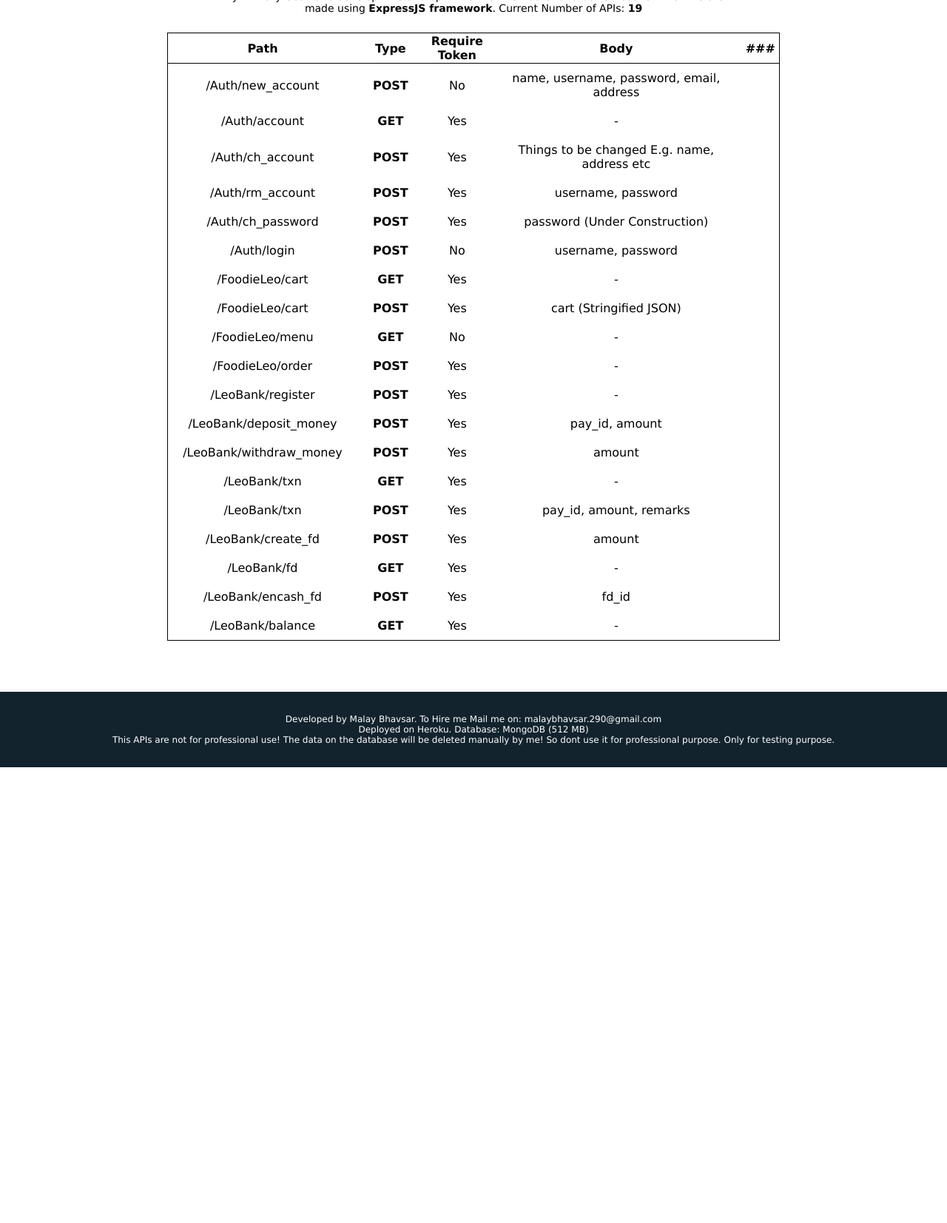
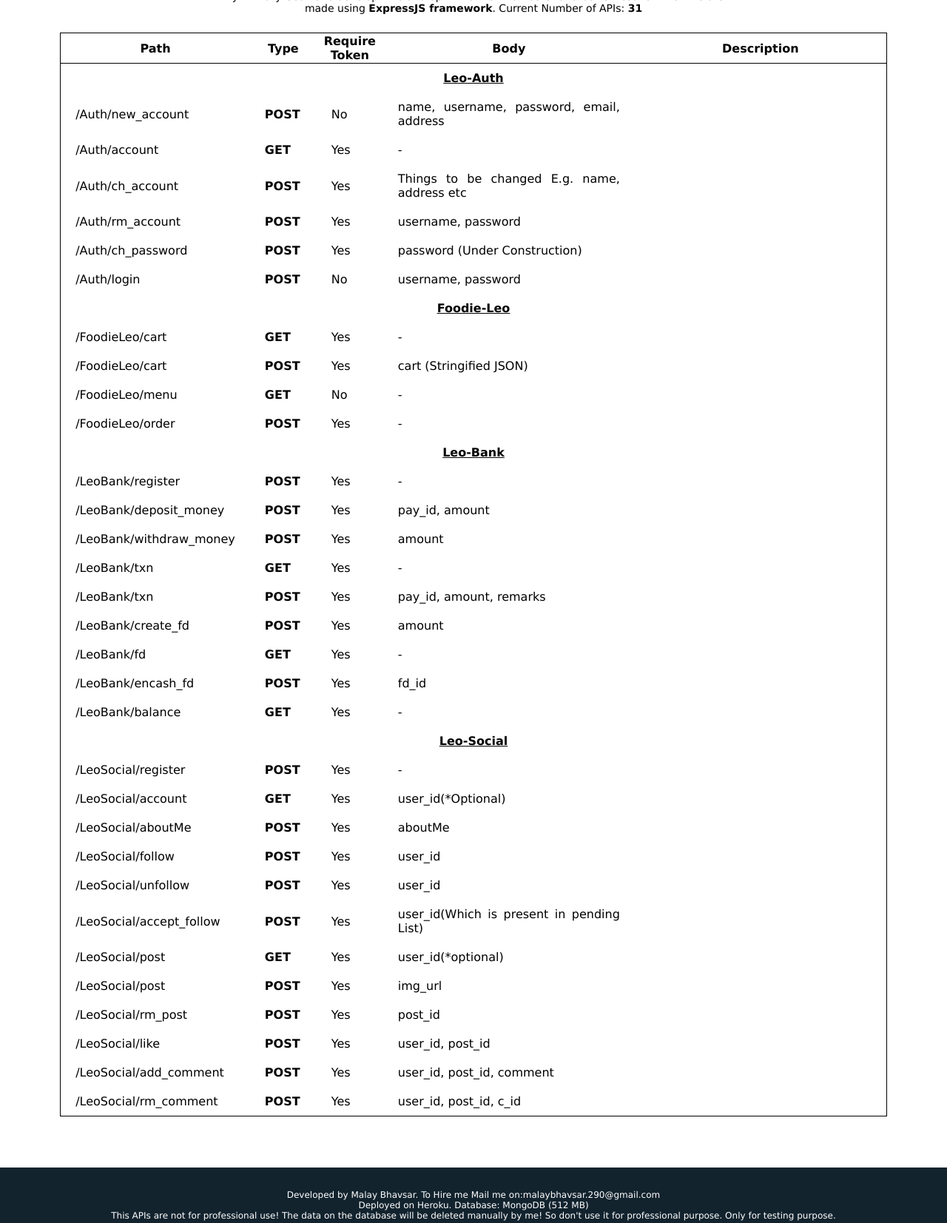
Before and after one commit to Leo-Malay/Leo-Api-Center, a website: page public/index.html in a window 1280 px wide. Shown: the part 205-1858 px from the top of the page at 74% size. Before the commit the page ends 1242 px from the top, so only its background shows below. Drawn offline with Linux system fonts and the light colour scheme.

Commit message:
Follow/Unfollow/AcceptFollow, Like/Dislike, Add/Remove Comment and basic optimization

```diff
--- a/Routes/Function/db_method.js
+++ b/Routes/Function/db_method.js
@@ -11,7 +11,7 @@
 const InsertArray = (db_name, search_payload, payload) => {
     return db()
         .collection(db_name)
-        .updateOne(search_payload, { $addToSet: payload })
+        .updateOne(search_payload, { $addToSet: payload }, { upsert: true })
         .catch((err) => {
             throw err;
         });
--- a/config/default.json
+++ b/config/default.json
@@ -3,8 +3,8 @@
         "PORT": ""
     },
     "DB": {
-        "URL": "mongodb+srv://dbUser:A9zXW7CXWdQIlje9@leo-api-center.9i2b5.mongodb.net/myFirstDatabase?retryWrites=true&w=majority",
-        "LocalURL": "mongodb://localhost:27017/?readPreference=primary&appname=MongoDB%20Compass%20Community&ssl=false",
+        "+URL": "mongodb+srv://dbUser:A9zXW7CXWdQIlje9@leo-api-center.9i2b5.mongodb.net/myFirstDatabase?retryWrites=true&w=majority",
+        "URL": "mongodb://localhost:27017/?readPreference=primary&appname=MongoDB%20Compass%20Community&ssl=false",
         "NAME": "Leo-Api-Center",
         "User": "dbUser",
         "Pass": "A9zXW7CXWdQIlje9"
--- a/public/index.html
+++ b/public/index.html
@@ -15,8 +15,7 @@
             }
             .inline#inline {
                 display: inline-flex;
-            }
-            /* Header */
+            } /* Header */
             .header#header {
                 text-align: center;
                 padding: 20px 10px;
@@ -30,8 +29,7 @@
             .subtitle#subtitle {
                 font-size: 15px;
                 font-weight: 800;
-            }
-            /* Content */
+            } /* Content */
             .content#content {
                 padding: 30px 10px;
                 font-size: 16px;
@@ -41,12 +39,10 @@
                 padding-bottom: 5px;
                 font-size: 14px;
                 max-width: 700px;
-            }
-            /* Table */
+            } /* Table */
             table {
                 border: 1px solid black;
                 border-collapse: collapse;
-                text-align: center;
                 margin: 20px auto;
             }
             th {
@@ -55,6 +51,7 @@
             }
             td {
                 padding: 10px 20px;
+                text-align: justify !important;
             }
             tr,
             td {
@@ -63,7 +60,12 @@
             .type {
                 font-weight: 700;
             }
-            /* Footer */
+            #tablehead {
+                text-decoration: underline;
+                font-weight: 800;
+                padding: 10px 5px;
+                text-align: center !important;
+            } /* Footer */
             .footer#footer {
                 text-align: center;
                 padding: 30px 10px;
@@ -82,175 +84,274 @@
             <p id="desc">
                 Welcome to Leo-API-Center. Here I have a collection of APIs
                 combined to one project which helps me in reducing the duplicate
-                code and allows easy maintenance and improve productivity. I
-                have converted the reusable codes to several functions which
-                helps me to develop new API's much faster with less effort.
+                code and allows easy maintenance and improve productivity. Ihave
+                converted the reusable codes to several functions which helps me
+                to develop new API's much faster with less effort.
             </p>
             <p id="desc">
                 My Primary Goal is to develop APIs and optimize them for faster
                 and better results. This APIs are made using
-                <b>ExpressJS framework</b>. Current Number of APIs: <b>19</b>
+                <b>ExpressJS framework</b>. Current Number of APIs: <b>31</b>
             </p>
             <table border="1">
                 <tr>
-                    <th width="150px">Path</th>
+                    <th width="140px">Path</th>
                     <th width="50px">Type</th>
                     <th width="50px">Require Token</th>
                     <th width="300px">Body</th>
-                    <th width="10px">###</th>
+                    <th width="300px">Description</th>
                 </tr>
                 <!-- LeoAuth -->
                 <tr>
-                    <td width="150px">/Auth/new_account</td>
+                    <td colspan="5" id="tablehead">Leo-Auth</td>
+                </tr>
+                <tr>
+                    <td width="140px">/Auth/new_account</td>
                     <td width="50px" class="type">POST</td>
                     <td width="50px">No</td>
                     <td width="300px">
                         name, username, password, email, address
                     </td>
-                    <td width="10px"></td>
+                    <td width="300px"></td>
                 </tr>
                 <tr>
-                    <td width="150px">/Auth/account</td>
+                    <td width="140px">/Auth/account</td>
                     <td width="50px" class="type">GET</td>
                     <td width="50px">Yes</td>
                     <td width="300px">-</td>
-                    <td width="10px"></td>
+                    <td width="300px"></td>
                 </tr>
                 <tr>
-                    <td width="150px">/Auth/ch_account</td>
+                    <td width="140px">/Auth/ch_account</td>
                     <td width="50px" class="type">POST</td>
                     <td width="50px">Yes</td>
                     <td width="300px">
                         Things to be changed E.g. name, address etc
                     </td>
-                    <td width="10px"></td>
+                    <td width="300px"></td>
                 </tr>
                 <tr>
-                    <td width="150px">/Auth/rm_account</td>
+                    <td width="140px">/Auth/rm_account</td>
                     <td width="50px" class="type">POST</td>
                     <td width="50px">Yes</td>
                     <td width="300px">username, password</td>
-                    <td width="10px"></td>
+                    <td width="300px"></td>
                 </tr>
                 <tr>
-                    <td width="150px">/Auth/ch_password</td>
+                    <td width="140px">/Auth/ch_password</td>
                     <td width="50px" class="type">POST</td>
                     <td width="50px">Yes</td>
                     <td width="300px">password (Under Construction)</td>
-                    <td width="10px"></td>
+                    <td width="300px"></td>
                 </tr>
                 <tr>
-                    <td width="150px">/Auth/login</td>
+                    <td width="140px">/Auth/login</td>
                     <td width="50px" class="type">POST</td>
                     <td width="50px">No</td>
                     <td width="300px">username, password</td>
-                    <td width="10px"></td>
+                    <td width="300px"></td>
                 </tr>
                 <!-- FoodieLeo -->
                 <tr>
-                    <td width="150px">/FoodieLeo/cart</td>
+                    <td colspan="5" id="tablehead">Foodie-Leo</td>
+                </tr>
+                <tr>
+                    <td width="140px">/FoodieLeo/cart</td>
                     <td width="50px" class="type">GET</td>
                     <td width="50px">Yes</td>
                     <td width="300px">-</td>
-                    <td width="10px"></td>
+                    <td width="300px"></td>
                 </tr>
                 <tr>
-                    <td width="150px">/FoodieLeo/cart</td>
+                    <td width="140px">/FoodieLeo/cart</td>
                     <td width="50px" class="type">POST</td>
                     <td width="50px">Yes</td>
                     <td width="300px">cart (Stringified JSON)</td>
-                    <td width="10px"></td>
+                    <td width="300px"></td>
                 </tr>
                 <tr>
-                    <td width="150px">/FoodieLeo/menu</td>
+                    <td width="140px">/FoodieLeo/menu</td>
                     <td width="50px" class="type">GET</td>
                     <td width="50px">No</td>
                     <td width="300px">-</td>
-                    <td width="10px"></td>
+                    <td width="300px"></td>
                 </tr>
                 <tr>
-                    <td width="150px">/FoodieLeo/order</td>
+                    <td width="140px">/FoodieLeo/order</td>
                     <td width="50px" class="type">POST</td>
                     <td width="50px">Yes</td>
                     <td width="300px">-</td>
-                    <td width="10px"></td>
+                    <td width="300px"></td>
                 </tr>
                 <!-- LeoBank -->
                 <tr>
-                    <td width="150px">/LeoBank/register</td>
+                    <td colspan="5" id="tablehead">Leo-Bank</td>
+                </tr>
+                <tr>
+                    <td width="140px">/LeoBank/register</td>
                     <td width="50px" class="type">POST</td>
                     <td width="50px">Yes</td>
                     <td width="300px">-</td>
-                    <td width="10px"></td>
+                    <td width="300px"></td>
                 </tr>
                 <tr>
-                    <td width="150px">/LeoBank/deposit_money</td>
+                    <td width="140px">/LeoBank/deposit_money</td>
                     <td width="50px" class="type">POST</td>
                     <td width="50px">Yes</td>
                     <td width="300px">pay_id, amount</td>
-                    <td width="10px"></td>
+                    <td width="300px"></td>
                 </tr>
                 <tr>
-                    <td width="150px">/LeoBank/withdraw_money</td>
+                    <td width="140px">/LeoBank/withdraw_money</td>
                     <td width="50px" class="type">POST</td>
                     <td width="50px">Yes</td>
                     <td width="300px">amount</td>
-                    <td width="10px"></td>
+                    <td width="300px"></td>
                 </tr>
                 <tr>
-                    <td width="150px">/LeoBank/txn</td>
+                    <td width="140px">/LeoBank/txn</td>
                     <td width="50px" class="type">GET</td>
                     <td width="50px">Yes</td>
                     <td width="300px">-</td>
-                    <td width="10px"></td>
+                    <td width="300px"></td>
                 </tr>
                 <tr>
-                    <td width="150px">/LeoBank/txn</td>
+                    <td width="140px">/LeoBank/txn</td>
                     <td width="50px" class="type">POST</td>
                     <td width="50px">Yes</td>
                     <td width="300px">pay_id, amount, remarks</td>
-                    <td width="10px"></td>
+                    <td width="300px"></td>
                 </tr>
                 <tr>
-                    <td width="150px">/LeoBank/create_fd</td>
+                    <td width="140px">/LeoBank/create_fd</td>
                     <td width="50px" class="type">POST</td>
                     <td width="50px">Yes</td>
                     <td width="300px">amount</td>
-                    <td width="10px"></td>
+                    <td width="300px"></td>
                 </tr>
                 <tr>
-                    <td width="150px">/LeoBank/fd</td>
+                    <td width="140px">/LeoBank/fd</td>
                     <td width="50px" class="type">GET</td>
                     <td width="50px">Yes</td>
                     <td width="300px">-</td>
-                    <td width="10px"></td>
+                    <td width="300px"></td>
                 </tr>
                 <tr>
-                    <td width="150px">/LeoBank/encash_fd</td>
+                    <td width="140px">/LeoBank/encash_fd</td>
                     <td width="50px" class="type">POST</td>
                     <td width="50px">Yes</td>
                     <td width="300px">fd_id</td>
-                    <td width="10px"></td>
+                    <td width="300px"></td>
                 </tr>
                 <tr>
-                    <td width="150px">/LeoBank/balance</td>
+                    <td width="140px">/LeoBank/balance</td>
                     <td width="50px" class="type">GET</td>
                     <td width="50px">Yes</td>
                     <td width="300px">-</td>
-                    <td width="10px"></td>
+                    <td width="300px"></td>
+                </tr>
+                <!-- Leo-Social -->
+                <tr>
+                    <td colspan="5" id="tablehead">Leo-Social</td>
+                </tr>
+                <tr>
+                    <td width="140px">/LeoSocial/register</td>
+                    <td width="50px" class="type">POST</td>
+                    <td width="50px">Yes</td>
+                    <td width="300px">-</td>
+                    <td width="300px"></td>
+                </tr>
+                <tr>
+                    <td width="140px">/LeoSocial/account</td>
+                    <td width="50px" class="type">GET</td>
+                    <td width="50px">Yes</td>
+                    <td width="300px">user_id(*Optional)</td>
+                    <td width="300px"></td>
+                </tr>
+                <tr>
+                    <td width="140px">/LeoSocial/aboutMe</td>
+                    <td width="50px" class="type">POST</td>
+                    <td width="50px">Yes</td>
+                    <td width="300px">aboutMe</td>
+                    <td width="300px"></td>
+                </tr>
+                <tr>
+                    <td width="140px">/LeoSocial/follow</td>
+                    <td width="50px" class="type">POST</td>
+                    <td width="50px">Yes</td>
+                    <td width="300px">user_id</td>
+                    <td width="300px"></td>
+                </tr>
+                <tr>
+                    <td width="140px">/LeoSocial/unfollow</td>
+                    <td width="50px" class="type">POST</td>
+                    <td width="50px">Yes</td>
+                    <td width="300px">user_id</td>
+                    <td width="300px"></td>
+                </tr>
+                <tr>
+                    <td width="140px">/LeoSocial/accept_follow</td>
+                    <td width="50px" class="type">POST</td>
+                    <td width="50px">Yes</td>
+                    <td width="300px">
+                        user_id(Which is present in pending List)
+                    </td>
+                    <td width="300px"></td>
+                </tr>
+                <tr>
+                    <td width="140px">/LeoSocial/post</td>
+                    <td width="50px" class="type">GET</td>
+                    <td width="50px">Yes</td>
+                    <td width="300px">user_id(*optional)</td>
+                    <td width="300px"></td>
+                </tr>
+                <tr>
+                    <td width="140px">/LeoSocial/post</td>
+                    <td width="50px" class="type">POST</td>
+                    <td width="50px">Yes</td>
+                    <td width="300px">img_url</td>
+                    <td width="300px"></td>
+                </tr>
+                <tr>
+                    <td width="140px">/LeoSocial/rm_post</td>
+                    <td width="50px" class="type">POST</td>
+                    <td width="50px">Yes</td>
+                    <td width="300px">post_id</td>
+                    <td width="300px"></td>
+                </tr>
+                <tr>
+                    <td width="140px">/LeoSocial/like</td>
+                    <td width="50px" class="type">POST</td>
+                    <td width="50px">Yes</td>
+                    <td width="300px">user_id, post_id</td>
+                    <td width="300px"></td>
+                </tr>
+                <tr>
+                    <td width="140px">/LeoSocial/add_comment</td>
+                    <td width="50px" class="type">POST</td>
+                    <td width="50px">Yes</td>
+                    <td width="300px">user_id, post_id, comment</td>
+                    <td width="300px"></td>
+                </tr>
+                <tr>
+                    <td width="140px">/LeoSocial/rm_comment</td>
+                    <td width="50px" class="type">POST</td>
+                    <td width="50px">Yes</td>
+                    <td width="300px">user_id, post_id, c_id</td>
+                    <td width="300px"></td>
                 </tr>
             </table>
             <br />
         </div>
         <div class="footer" id="footer">
             <p>
-                Developed by Malay Bhavsar. To Hire me Mail me on:
-                malaybhavsar.290@gmail.com
+                Developed by Malay Bhavsar. To Hire me Mail me
+                on:malaybhavsar.290@gmail.com
             </p>
             <p>Deployed on Heroku. Database: MongoDB (512 MB)</p>
             <p>
                 This APIs are not for professional use! The data on the database
-                will be deleted manually by me! So dont use it for professional
+                will be deleted manually by me! So don't use it for professional
                 purpose. Only for testing purpose.
             </p>
         </div>
```
Also changed, not shown: Routes/SocialLeo.js (+283 -19 lines).
